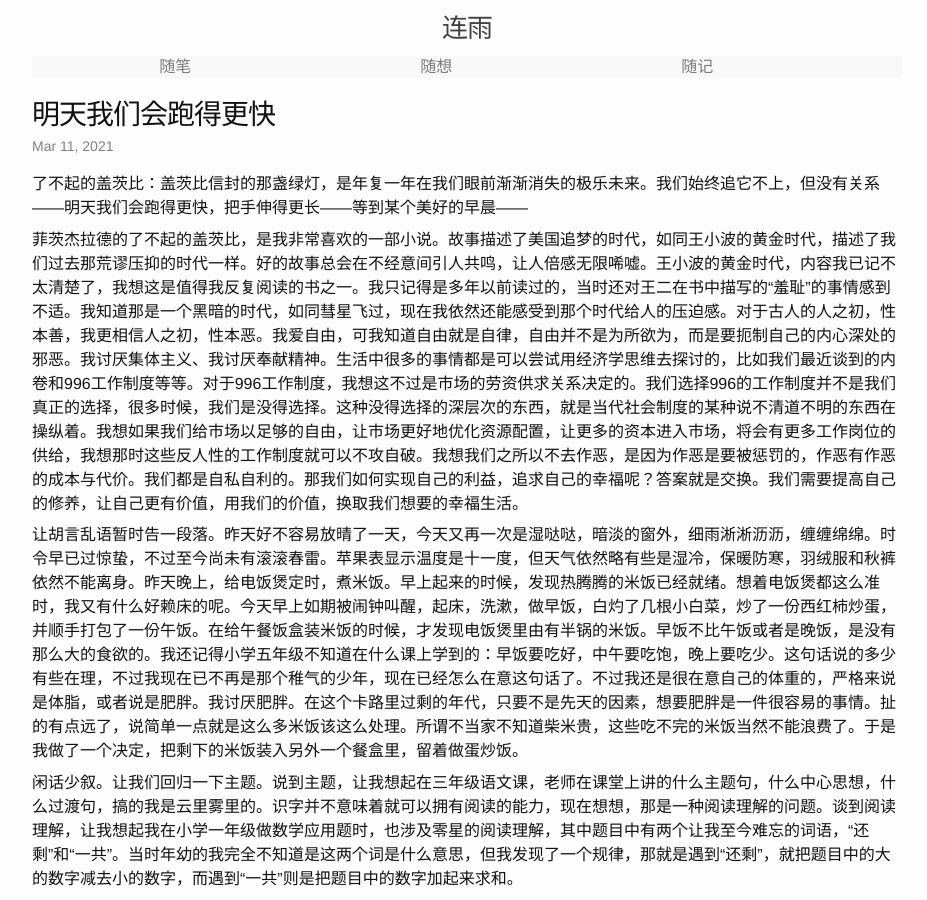
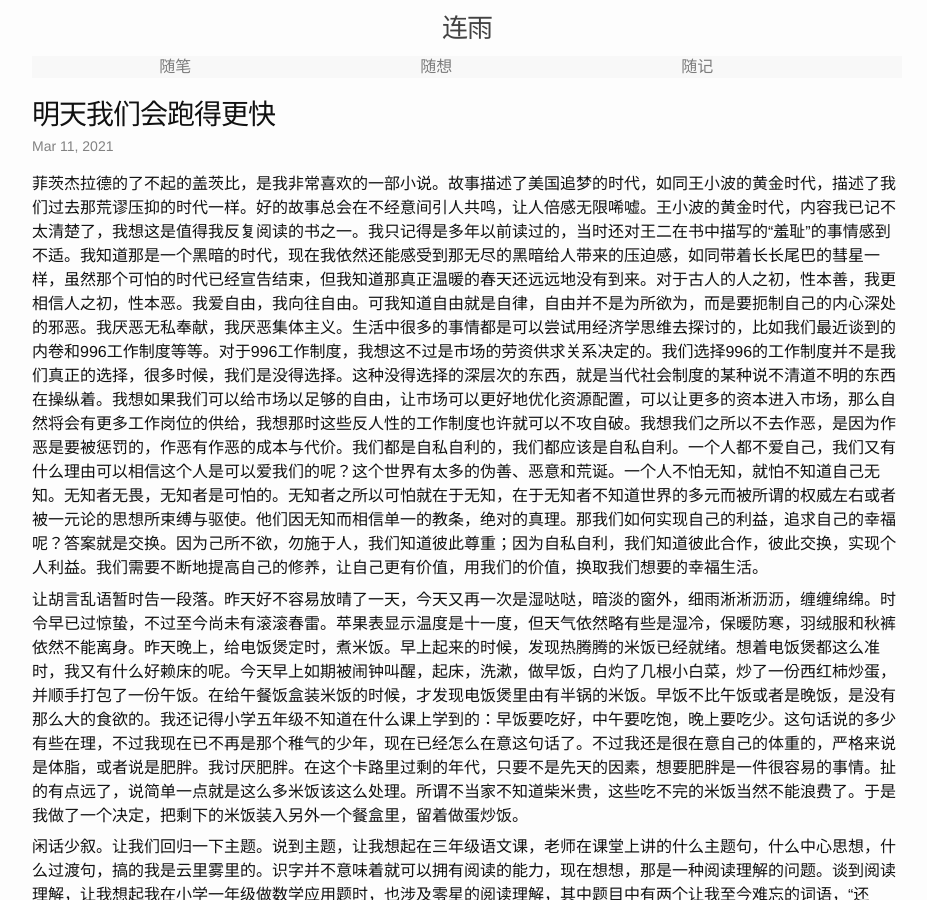
Before and after one commit to lianyu1115/lianyu, a Jekyll site: the page built from _essays/2021-03-11-明天我们会跑得更快.md, in a window 1280 px wide and 900 px high. Shown: the whole window, without its empty margins (173-1100 px from the left). Built offline with Jekyll 4.4.1, drawn with Linux system fonts in a browser that asks for light colours; some of the changed text lies outside the part shown.

Commit message:
Modified:   2021-03-11-明天我们会跑得更快.md

```diff
--- a/_essays/2021-03-11-明天我们会跑得更快.md
+++ b/_essays/2021-03-11-明天我们会跑得更快.md
@@ -6,9 +6,7 @@ categories: ''
 tags: ''
 ---
 
-了不起的盖茨比：盖茨比信封的那盏绿灯，是年复一年在我们眼前渐渐消失的极乐未来。我们始终追它不上，但没有关系——明天我们会跑得更快，把手伸得更长——等到某个美好的早晨——
-
-菲茨杰拉德的了不起的盖茨比，是我非常喜欢的一部小说。故事描述了美国追梦的时代，如同王小波的黄金时代，描述了我们过去那荒谬压抑的时代一样。好的故事总会在不经意间引人共鸣，让人倍感无限唏嘘。王小波的黄金时代，内容我已记不太清楚了，我想这是值得我反复阅读的书之一。我只记得是多年以前读过的，当时还对王二在书中描写的“羞耻”的事情感到不适。我知道那是一个黑暗的时代，如同彗星飞过，现在我依然还能感受到那个时代给人的压迫感。对于古人的人之初，性本善，我更相信人之初，性本恶。我爱自由，可我知道自由就是自律，自由并不是为所欲为，而是要扼制自己的内心深处的邪恶。我讨厌集体主义、我讨厌奉献精神。生活中很多的事情都是可以尝试用经济学思维去探讨的，比如我们最近谈到的内卷和996工作制度等等。对于996工作制度，我想这不过是市场的劳资供求关系决定的。我们选择996的工作制度并不是我们真正的选择，很多时候，我们是没得选择。这种没得选择的深层次的东西，就是当代社会制度的某种说不清道不明的东西在操纵着。我想如果我们给市场以足够的自由，让市场更好地优化资源配置，让更多的资本进入市场，将会有更多工作岗位的供给，我想那时这些反人性的工作制度就可以不攻自破。我想我们之所以不去作恶，是因为作恶是要被惩罚的，作恶有作恶的成本与代价。我们都是自私自利的。那我们如何实现自己的利益，追求自己的幸福呢？答案就是交换。我们需要提高自己的修养，让自己更有价值，用我们的价值，换取我们想要的幸福生活。
+菲茨杰拉德的了不起的盖茨比，是我非常喜欢的一部小说。故事描述了美国追梦的时代，如同王小波的黄金时代，描述了我们过去那荒谬压抑的时代一样。好的故事总会在不经意间引人共鸣，让人倍感无限唏嘘。王小波的黄金时代，内容我已记不太清楚了，我想这是值得我反复阅读的书之一。我只记得是多年以前读过的，当时还对王二在书中描写的“羞耻”的事情感到不适。我知道那是一个黑暗的时代，现在我依然还能感受到那无尽的黑暗给人带来的压迫感，如同带着长长尾巴的彗星一样，虽然那个可怕的时代已经宣告结束，但我知道那真正温暖的春天还远远地没有到来。对于古人的人之初，性本善，我更相信人之初，性本恶。我爱自由，我向往自由。可我知道自由就是自律，自由并不是为所欲为，而是要扼制自己的内心深处的邪恶。我厌恶无私奉献，我厌恶集体主义。生活中很多的事情都是可以尝试用经济学思维去探讨的，比如我们最近谈到的内卷和996工作制度等等。对于996工作制度，我想这不过是市场的劳资供求关系决定的。我们选择996的工作制度并不是我们真正的选择，很多时候，我们是没得选择。这种没得选择的深层次的东西，就是当代社会制度的某种说不清道不明的东西在操纵着。我想如果我们可以给市场以足够的自由，让市场可以更好地优化资源配置，可以让更多的资本进入市场，那么自然将会有更多工作岗位的供给，我想那时这些反人性的工作制度也许就可以不攻自破。我想我们之所以不去作恶，是因为作恶是要被惩罚的，作恶有作恶的成本与代价。我们都是自私自利的，我们都应该是自私自利。一个人都不爱自己，我们又有什么理由可以相信这个人是可以爱我们的呢？这个世界有太多的伪善、恶意和荒诞。一个人不怕无知，就怕不知道自己无知。无知者无畏，无知者是可怕的。无知者之所以可怕就在于无知，在于无知者不知道世界的多元而被所谓的权威左右或者被一元论的思想所束缚与驱使。他们因无知而相信单一的教条，绝对的真理。那我们如何实现自己的利益，追求自己的幸福呢？答案就是交换。因为己所不欲，勿施于人，我们知道彼此尊重；因为自私自利，我们知道彼此合作，彼此交换，实现个人利益。我们需要不断地提高自己的修养，让自己更有价值，用我们的价值，换取我们想要的幸福生活。
 
 让胡言乱语暂时告一段落。昨天好不容易放晴了一天，今天又再一次是湿哒哒，暗淡的窗外，细雨淅淅沥沥，缠缠绵绵。时令早已过惊蛰，不过至今尚未有滚滚春雷。苹果表显示温度是十一度，但天气依然略有些是湿冷，保暖防寒，羽绒服和秋裤依然不能离身。昨天晚上，给电饭煲定时，煮米饭。早上起来的时候，发现热腾腾的米饭已经就绪。想着电饭煲都这么准时，我又有什么好赖床的呢。今天早上如期被闹钟叫醒，起床，洗漱，做早饭，白灼了几根小白菜，炒了一份西红柿炒蛋，并顺手打包了一份午饭。在给午餐饭盒装米饭的时候，才发现电饭煲里由有半锅的米饭。早饭不比午饭或者是晚饭，是没有那么大的食欲的。我还记得小学五年级不知道在什么课上学到的：早饭要吃好，中午要吃饱，晚上要吃少。这句话说的多少有些在理，不过我现在已不再是那个稚气的少年，现在已经怎么在意这句话了。不过我还是很在意自己的体重的，严格来说是体脂，或者说是肥胖。我讨厌肥胖。在这个卡路里过剩的年代，只要不是先天的因素，想要肥胖是一件很容易的事情。扯的有点远了，说简单一点就是这么多米饭该这么处理。所谓不当家不知道柴米贵，这些吃不完的米饭当然不能浪费了。于是我做了一个决定，把剩下的米饭装入另外一个餐盒里，留着做蛋炒饭。
 
@@ -60,10 +58,6 @@ tags: ''
 
 - - -
 
-那几个星期六我都在纽约过夜，因为对我来说，他那些灯火辉煌、光彩夺目的宴会宛在眼前，我依然能听到音乐和笑声，轻轻地、不觉地从他的花园传出来，依然能听见轿车在他的车道驶进驶出。某天夜里我真的听到有辆车停在那里，看见车灯停在他家门前的台阶下方。但我没有去看个究竟。也许是某个最后的客人，刚从遥远的地方归来，还不知道改成别的宴会已曲终人散。
-
-- - -
-
 他走过漫漫长路才来到这片蓝色的港湾，肯定觉得梦想已经离得非常近，几乎伸出手就能抓得到。他所不知道得是，梦想已经落在他身后，落在纽约以西那广袤无垠得大地上，落在黑暗夜幕下连绵不绝得美国原野上。
 
 - - -
```
